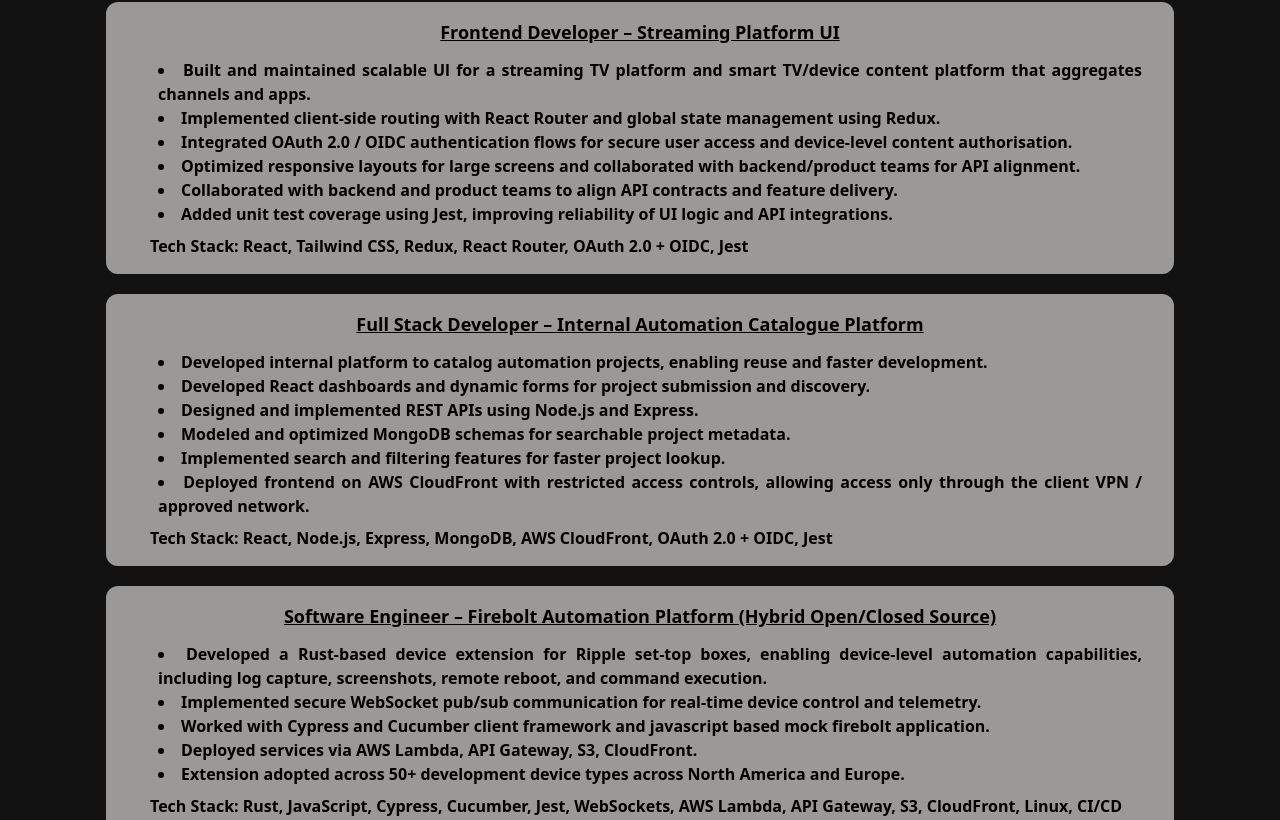
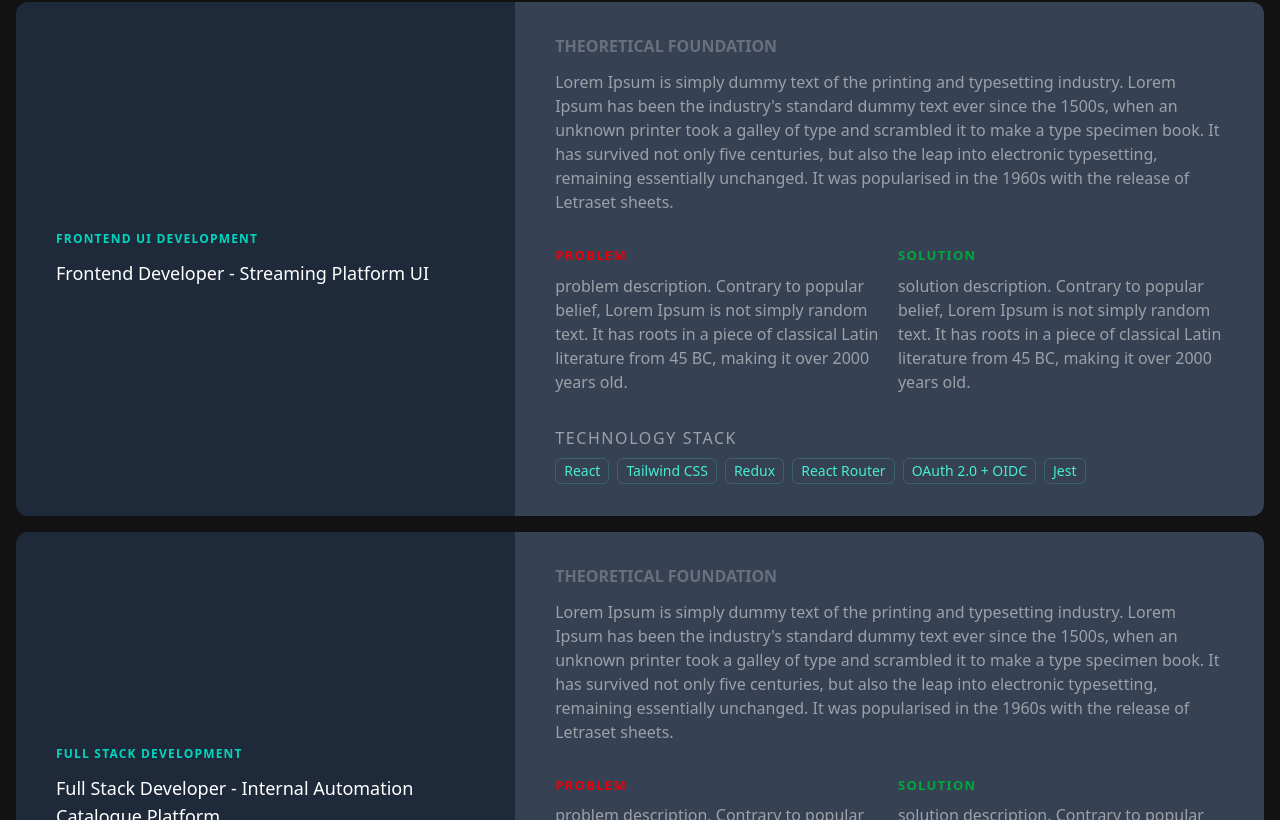
Before and after one commit to Eswar2103/eswar-portfolio, a React (Vite) app: page / in a window 1280 px wide. Shown: the part 1800-2620 px from the top of the page. Built offline with nearby package versions, Linux system fonts and the light colour scheme.

Commit message:
Project section UI change

```diff
--- a/src/Pages/Home.jsx
+++ b/src/Pages/Home.jsx
@@ -8,7 +8,6 @@ import {
 } from "../components/Utils";
 
 const Career = lazy(() => import("../components/Career"));
-const FreeLancing = lazy(() => import("../components/FreeLancing"));
 const Intro = lazy(() => import("../components/Intro"));
 const Projects = lazy(() => import("../components/Projects"));
 
@@ -28,13 +27,6 @@ function Home() {
           </FadeIn>
         </Suspense>
       </LazyScrolling>
-      <LazyScrolling>
-        <Suspense fallback={<IndependentLoadingScreen />}>
-          <FadeIn>
-            <FreeLancing />
-          </FadeIn>
-        </Suspense>
-      </LazyScrolling>
     </>
   );
 }
--- a/src/components/Career.jsx
+++ b/src/components/Career.jsx
@@ -7,7 +7,7 @@ function Career() {
       <p className="text-3xl text-white capitalize font-semibold">
         My <span className="text-[#0d757d] font-bold">Journey</span>
       </p>
-      <div className="flex flex-col sm:flex-row justify-around max-w-6xl w-full gap-12 px-4">
+      <div className="grid grid-cols-1 md:grid-cols-2 max-w-6xl w-full gap-12 px-4">
         <Experience />
         <Education />
       </div>
@@ -47,7 +47,7 @@ function Experience() {
     },
   ];
   return (
-    <div className="text-white w-full max-w-xl">
+    <div className="text-white w-full max-w-xl order-2 md:order-1">
       <div className="flex items-center gap-3">
         <TbBriefcase2 className="text-2xl text-[#0d757d]" />
         <p className="text-xl font-bold">Work Experience</p>
@@ -108,7 +108,7 @@ function Education() {
     },
   ];
   return (
-    <div className="text-white w-full max-w-[420px]">
+    <div className="text-white w-full max-w-[420px] order-1 md:order-2">
       <div className="flex items-center gap-3">
         <GiGraduateCap className="text-2xl text-[#0d757d]" />
         <p className="text-xl font-bold">Education</p>
--- a/src/components/FreeLancing.jsx
+++ /dev/null
@@ -1,31 +0,0 @@
-import { Projectsgrid } from "./Utils";
-
-function FreeLancing() {
-  let data = [
-    {
-      title:
-        "Freelance Frontend Developer – Client Portfolio Website (Confidential)",
-      description: [
-        "Designed and developed a responsive portfolio website for a public figure using React and modern UI practices.",
-        "Built modular sections for biography, media, achievements and public engagement.",
-        "Implemented SEO-friendly structure and performance-optimized layouts to improve visibility and loading speed.",
-        "Collaborated directly with the client to gather requirements and deliver a custom visual identity.",
-        "Built a protected admin interface using JWT token-based authentication, enabling secure and automated data uploads for gallery, news, and events management.",
-        "Deployed a serverless architecture using AWS S3, Lambda, API Gateway, DynamoDB, and CloudFront with Cl-based automated deployment.",
-      ],
-      techStack:
-        "React, Tailwind CSS, React Router, AWS services(S3 bucket, Lamda functions, Api Gateway, DynamodDB, Cloudfront for hosting), CI/CD ",
-    },
-  ];
-  return (
-    <div className="my-10 flex flex-col justify-center items-center gap-5">
-      <div className="text-teal-400 flex items-center justify-center gap-x-2 border border-stone-600 bg-black/40 px-2 py-1 rounded-lg text-lg uppercase font-bold tracking-widest">
-        <img src="./freelancing.png" className="w-9 h-8" />
-        <p className="tracking-wider">Independent Projects</p>
-      </div>
-      <Projectsgrid projects={data} />
-    </div>
-  );
-}
-
-export default FreeLancing;
--- a/src/components/Projects.jsx
+++ b/src/components/Projects.jsx
@@ -1,9 +1,7 @@
-import { Projectsgrid } from "./Utils";
-
 function Projects() {
   const projectsOverview = [
     {
-      title: "Frontend Developer – Streaming Platform UI",
+      title: "Frontend Developer - Streaming Platform UI",
       description: [
         "Built and maintained scalable Ul for a streaming TV platform and smart TV/device content platform that aggregates channels and apps.",
         "Implemented client-side routing with React Router and global state management using Redux. ",
@@ -12,11 +10,18 @@ function Projects() {
         "Collaborated with backend and product teams to align API contracts and feature delivery.",
         "Added unit test coverage using Jest, improving reliability of UI logic and API integrations.",
       ],
-      techStack:
-        " React, Tailwind CSS, Redux, React Router, OAuth 2.0 + OIDC, Jest",
+      techStack: [
+        "React",
+        "Tailwind CSS",
+        "Redux",
+        "React Router",
+        "OAuth 2.0 + OIDC",
+        "Jest",
+      ],
+      domain: "Frontend UI Development",
     },
     {
-      title: "Full Stack Developer – Internal Automation Catalogue Platform",
+      title: "Full Stack Developer - Internal Automation Catalogue Platform",
       description: [
         "Developed internal platform to catalog automation projects, enabling reuse and faster development.",
         "Developed React dashboards and dynamic forms for project submission and discovery.",
@@ -25,12 +30,20 @@ function Projects() {
         "Implemented search and filtering features for faster project lookup.",
         "Deployed frontend on AWS CloudFront with restricted access controls, allowing access only through the client VPN / approved network.",
       ],
-      techStack:
-        "React, Node.js, Express, MongoDB, AWS CloudFront, OAuth 2.0 + OIDC, Jest",
+      techStack: [
+        "React",
+        "Node.js",
+        "Express",
+        "MongoDB",
+        "AWS CloudFront",
+        "OAuth 2.0 + OIDC",
+        "Jest",
+      ],
+      domain: "Full Stack Development",
     },
     {
       title:
-        "Software Engineer – Firebolt Automation Platform (Hybrid Open/Closed Source)",
+        "Software Engineer - Firebolt Automation Platform (Hybrid Open/Closed Source)",
       description: [
         "Developed a Rust-based device extension for Ripple set-top boxes, enabling device-level automation capabilities, including log capture, screenshots, remote reboot, and command execution.",
         "Implemented secure WebSocket pub/sub communication for real-time device control and telemetry.",
@@ -38,8 +51,21 @@ function Projects() {
         "Deployed services via AWS Lambda, API Gateway, S3, CloudFront.",
         "Extension adopted across 50+ development device types across North America and Europe.",
       ],
-      techStack:
-        "Rust, JavaScript, Cypress, Cucumber, Jest, WebSockets, AWS Lambda, API Gateway, S3, CloudFront, Linux, CI/CD",
+      techStack: [
+        "Rust",
+        "JavaScript",
+        "Cypress",
+        "Cucumber",
+        "Jest",
+        "WebSockets",
+        "AWS Lambda",
+        "API Gateway",
+        "S3",
+        "CloudFront",
+        "Linux",
+        "CI/CD",
+      ],
+      domain: "Software Engineering",
       openSourceLinks: [
         {
           name: "Ripple",
@@ -63,6 +89,26 @@ function Projects() {
         },
       ],
     },
+    {
+      title:
+        "Freelance Frontend Developer - Client Portfolio Website (Confidential)",
+      description: [
+        "Designed and developed a responsive portfolio website for a public figure using React and modern UI practices.",
+        "Built modular sections for biography, media, achievements and public engagement.",
+        "Implemented SEO-friendly structure and performance-optimized layouts to improve visibility and loading speed.",
+        "Collaborated directly with the client to gather requirements and deliver a custom visual identity.",
+        "Built a protected admin interface using JWT token-based authentication, enabling secure and automated data uploads for gallery, news, and events management.",
+        "Deployed a serverless architecture using AWS S3, Lambda, API Gateway, DynamoDB, and CloudFront with Cl-based automated deployment.",
+      ],
+      domain: "Full stack Engineering",
+      techStack: [
+        "React",
+        "Tailwind CSS",
+        "React Router",
+        "AWS services(S3 bucket, Lambda functions, API Gateway, DynamoDB, CloudFront for hosting)",
+        "CI/CD",
+      ],
+    },
   ];
 
   return (
@@ -76,4 +122,85 @@ function Projects() {
   );
 }
 
+function Projectsgrid({ projects }) {
+  return (
+    <div className="max-w-[1300px] w-full px-4">
+      {projects.map((p, index) => (
+        <div
+          key={p.title}
+          className="w-full h-auto grid grid-cols-1 md:grid-cols-5 mb-4 rounded-2xl min-h-[300px]"
+        >
+          <ProjectItem project={p} />
+        </div>
+      ))}
+    </div>
+  );
+}
+
+function ProjectItem({ project }) {
+  return (
+    <>
+      <div className="col-span-2 md:bg-gray-800 bg-gray-700 rounded-t-xl md:rounded-t-none md:rounded-l-xl! px-4 md:px-10 flex flex-col justify-center py-8 gap-3">
+        <p className="text-teal-400 uppercase font-bold text-xs tracking-widest self-start">
+          {project.domain}
+        </p>
+        <p className="text-lg text-white ">{project.title}</p>
+      </div>
+      <div className="col-span-3 bg-gray-700 rounded-b-xl md:rounded-b-none md:rounded-r-xl! px-4 md:px-10 flex flex-col gap-8 py-2 md:py-8">
+        <div className="flex flex-col gap-3">
+          <p className="uppercase text-white/25 font-bold">
+            Theoretical Foundation
+          </p>
+          <p className="text-white/50">
+            Lorem Ipsum is simply dummy text of the printing and typesetting
+            industry. Lorem Ipsum has been the industry's standard dummy text
+            ever since the 1500s, when an unknown printer took a galley of type
+            and scrambled it to make a type specimen book. It has survived not
+            only five centuries, but also the leap into electronic typesetting,
+            remaining essentially unchanged. It was popularised in the 1960s
+            with the release of Letraset sheets.
+          </p>
+        </div>
+        <div className="flex justify-between gap-4">
+          <div className="flex flex-col gap-2">
+            <p className="uppercase font-bold text-[13px] text-red-600 tracking-widest">
+              problem
+            </p>
+            <p className="text-white/50">
+              problem description. Contrary to popular belief, Lorem Ipsum is
+              not simply random text. It has roots in a piece of classical Latin
+              literature from 45 BC, making it over 2000 years old.
+            </p>
+          </div>
+          <div className="flex flex-col gap-2">
+            <p className="uppercase font-bold text-[13px] text-green-600 tracking-widest">
+              solution
+            </p>
+            <p className="text-white/50">
+              solution description. Contrary to popular belief, Lorem Ipsum is
+              not simply random text. It has roots in a piece of classical Latin
+              literature from 45 BC, making it over 2000 years old.
+            </p>
+          </div>
+        </div>
+        <div className="flex flex-col gap-2">
+          <p className="uppercase text-white/50 text-md tracking-widest">
+            technology stack
+          </p>
+          <div className="flex flex-wrap gap-2">
+            {project.techStack.map((tech) => (
+              <p
+                key={tech}
+                className="shrink-0 text-teal-300 text-sm border border-teal-300/20 px-2 py-0.5 rounded-md"
+              >
+                {tech}
+              </p>
+            ))}
+          </div>
+        </div>
+      </div>
+    </>
+  );
+}
+
 export default Projects;
--- a/src/components/Utils.jsx
+++ b/src/components/Utils.jsx
@@ -1,10 +1,11 @@
 function Projectsgrid({ projects }) {
   return (
-    <div className="grid max-w-[1100px] w-full px-4 gap-5">
-      {projects.map((p) => (
-        <ProjectItem key={p.title} p={p} />
-      ))}
-    </div>
+    // <div className="grid max-w-[1100px] w-full px-4 gap-5">
+    //   {projects.map((p) => (
+    //     <ProjectItem key={p.title} p={p} />
+    //   ))}
+    // </div>
+    <></>
   );
 }
 
```
